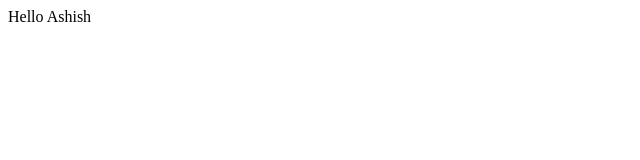
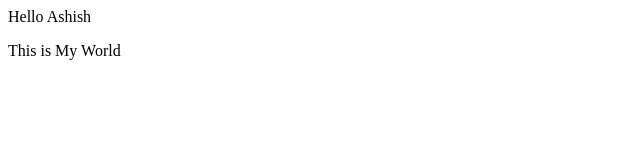
Before and after one commit to creatorashish/local-repo, a plain HTML site: page index.html in a window 1280 px wide. Shown: the whole page, without its empty margins (0-640 px from the left). Drawn offline with Linux system fonts and the light colour scheme.

Commit message:
add new paragraph

```diff
--- a/index.html
+++ b/index.html
@@ -1 +1,2 @@
 <p>Hello Ashish</p>
+<p>This is My World</p>
```
